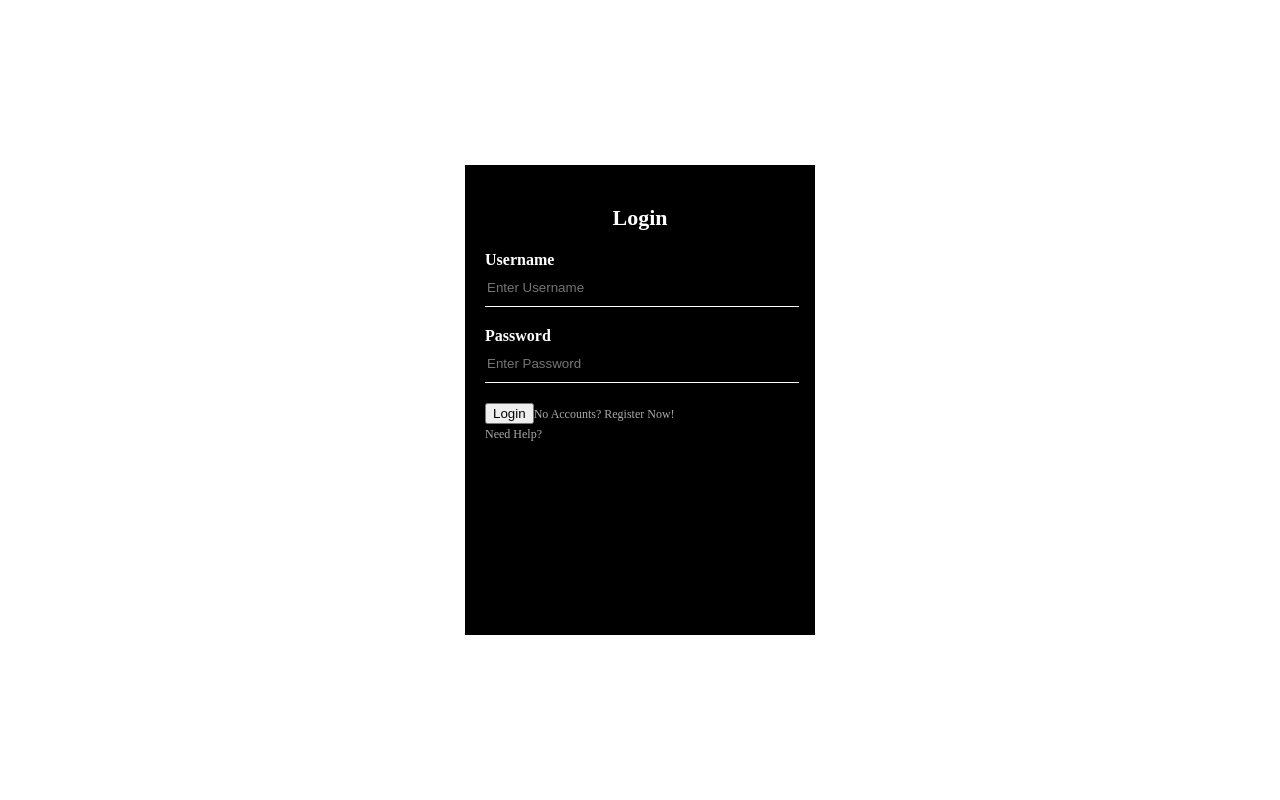
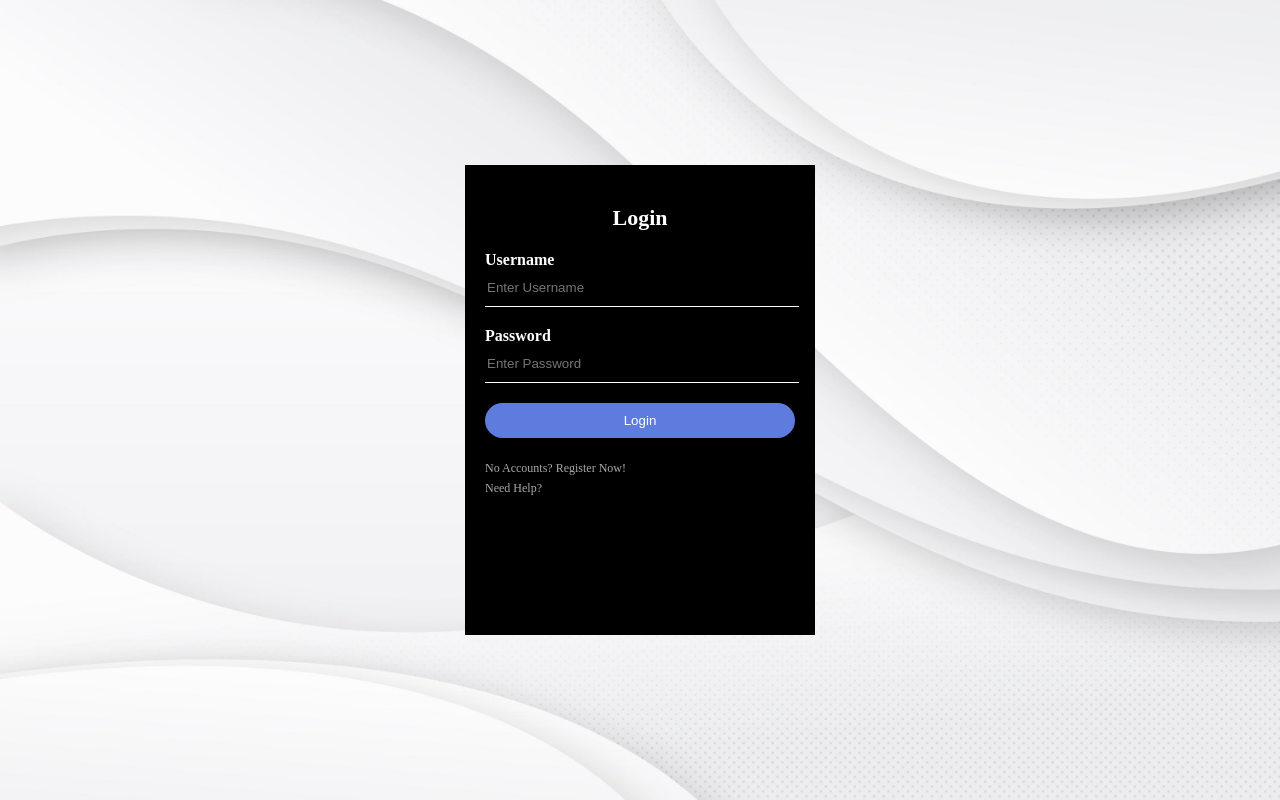
Before and after one commit to JRAntra/MEAN_Project_DEC_2022, an Angular app in the folder AntraShare/: page / in a window 1280 px wide. Built offline with nearby package versions, Linux system fonts and the light colour scheme.

Commit message:
update login and register page

```diff
--- a/AntraShare/src/app/features/features.module.ts
+++ b/AntraShare/src/app/features/features.module.ts
@@ -9,7 +9,6 @@ import { RegisterPageComponent } from './register-page/register-page.component';
 import { SharedModule } from '../shared/shared.module';
 import { NewsStoriesComponent } from './news-feed/news-stories/news-stories.component';
 import { FormsModule, ReactiveFormsModule } from '@angular/forms';
-import { ShortenPipe } from '../shared/shorten-pipe/shorten.pipe';
 
 @NgModule({
   declarations: [
--- a/AntraShare/src/app/features/login-page/login-page.component.html
+++ b/AntraShare/src/app/features/login-page/login-page.component.html
@@ -1,13 +1,15 @@
+<div class="panel">
       <form class="login-box" [formGroup]="loginForm" (ngSubmit)="onSubmit()">
             <h1>Login</h1>
             <label>Username</label>
             <input aria-label="username" formControlName="username" type="text" name="" placeholder="Enter Username">
             <label>Password</label>
-            <input aria-label="password" formControlName="password" type="password" name="" placeholder="Enter Password">
-      <!-- <button type="submit" value='Login' (click)="toNewsFeed()">Login</button> -->
-      <button type="submit" value='Login'>Login</button>
+            <input aria-label="password" formControlName="password" type="password" name=""
+                  placeholder="Enter Password">
+            <button class='loginButton' type="submit" value='Login'>Login</button>
 
 
             <a href='/register'>No Accounts? Register Now!</a><br>
             <a href='#'>Need Help?</a><br>
       </form>
+</div>
--- a/AntraShare/src/app/features/login-page/login-page.component.scss
+++ b/AntraShare/src/app/features/login-page/login-page.component.scss
@@ -7,14 +7,26 @@ $background-color_1: white;
 $background-color_2: rgb(94, 124, 222);
 $background-color_3: rgb(250, 218, 76);
 
+.panel{
+	position:fixed;
+    	top:0;
+    	left:0;
+    	width: 100%;
+    	height: 100%;
+	background: url(../../../assets/background/login-register-background.jpg);
+	background-size: cover;
+	background-position: center;
+	background-repeat: no-repeat;
+}
+
 .login-box {
 	width: 350px;
 	height: 470px;
-	background: #000;
+	background: $secondary_color;
 	color: $primary_color;
 	top: 50%;
 	left: 50%;
-	position: absolute;  //not preferable: use flex-box instead
+	position: absolute;
 	transform: translate(-50%, -50%);
 	box-sizing: border-box;
 	padding: 20px 20px;
--- a/AntraShare/src/app/features/register-page/register-page.component.html
+++ b/AntraShare/src/app/features/register-page/register-page.component.html
@@ -1,9 +1,11 @@
+<div class='panel'>
       <form class="register-box" [formGroup]="registerForm" (ngSubmit)="onSubmit()">
             <h1>Register</h1>
             <label>Username</label>
             <input aria-label="username" formControlName="username" type="text" name="" placeholder="Enter Username">
             <label>Password</label>
-      <input aria-label="password" formControlName="password" type="password" name="" placeholder="Enter Password">
+            <input aria-label="password" formControlName="password" type="password" name=""
+                  placeholder="Enter Password">
             <label>Confirm Password</label>
             <input aria-label="confirmPassword" type="password" name="" placeholder="Re-enter Password">
             <label>Email</label>
@@ -13,3 +15,4 @@
             <a href='/'>Already got an account? Login here</a><br>
             <a href='#'>Need Help?</a><br>
       </form>
+</div>
--- a/AntraShare/src/app/features/register-page/register-page.component.scss
+++ b/AntraShare/src/app/features/register-page/register-page.component.scss
@@ -6,6 +6,19 @@ $font-family_1: sans-serif;
 $background-color_1: white;
 $background-color_2: rgb(94, 124, 222);
 $background-color_3: rgb(250, 218, 76);
+
+.panel{
+	position:fixed;
+    	top:0;
+    	left:0;
+    	width: 100%;
+    	height: 100%;
+	background: url(../../../assets/background/login-register-background.jpg);
+	background-size: cover;
+	background-position: center;
+	background-repeat: no-repeat;
+}
+
 
 .register-box {
 	width: 350px;
```
Also changed, not shown: AntraShare/src/app/features/login-page/login-page.component.ts (+0 -9 lines), AntraShare/src/assets/background/login-register-background.jpg (added), 1 other file (tests, documents, lock files or other folders). Lines whose indentation alone changed are shown as unchanged.
